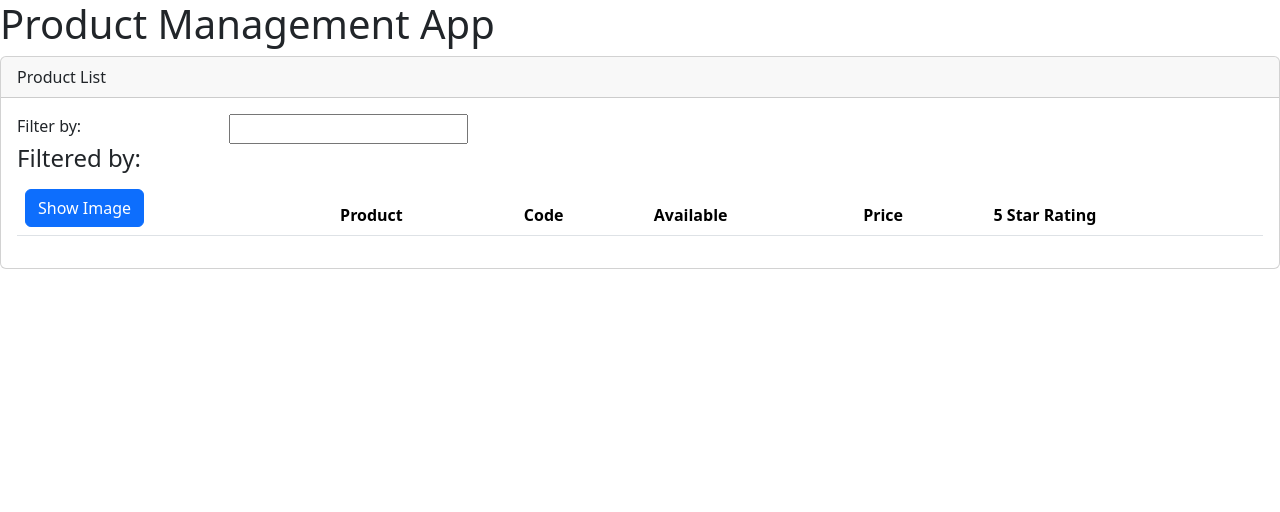
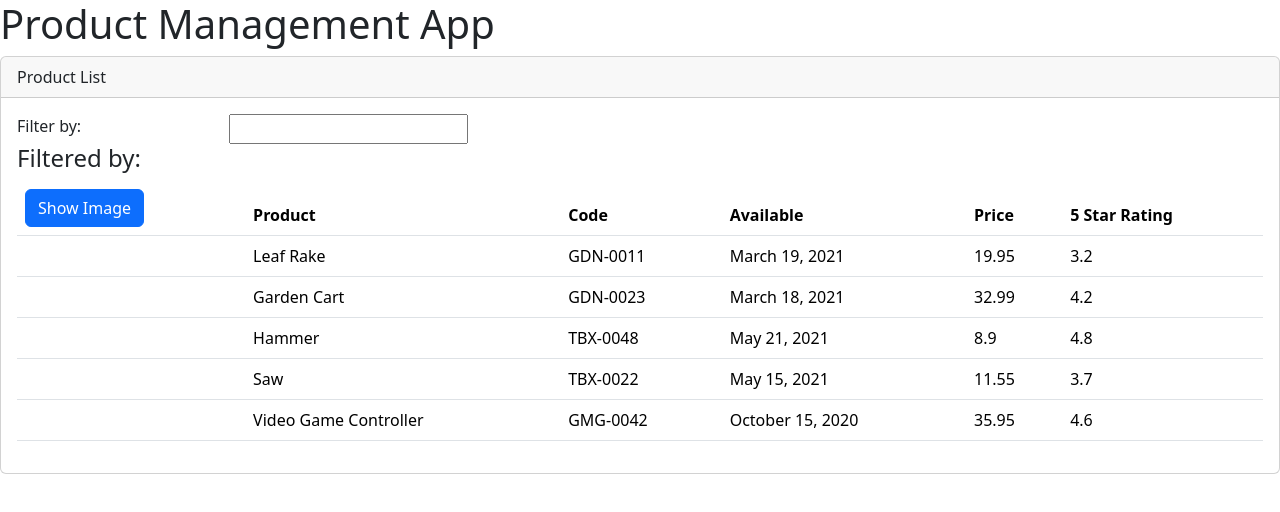
Before and after one commit to javamoth/product-management-app, an Angular app: page / in a window 1280 px wide. Shown: the top 512 px of the page. Built offline with nearby package versions, Linux system fonts and the light colour scheme.

Commit message:
List of products is now getting displayed

```diff
--- a/src/app/products/product-list.component.html
+++ b/src/app/products/product-list.component.html
@@ -15,7 +15,7 @@
         </div>
       </div>
       <div class='table-responsive'>
-        <table class='table'>
+        <table class='table' *ngIf="products.length">
           <thead>
             <tr>
               <th>
@@ -31,6 +31,14 @@
             </tr>
           </thead>
           <tbody>
+            <tr *ngFor="let product of products">
+                <td></td>
+                <td>{{product.productName}}</td>
+                <td>{{product.productCode}}</td>
+                <td>{{product.releaseDate}}</td>
+                <td>{{product.price}}</td>
+                <td>{{product.starRating}}</td>
+            </tr>
 
           </tbody>
         </table>
--- a/src/app/products/product-list.component.ts
+++ b/src/app/products/product-list.component.ts
@@ -7,4 +7,57 @@
 
 export class ProductListComponent {
     pageTitle: string = 'Product List';
+    products: any[] =
+    [
+        {
+          "productId": 1,
+          "productName": "Leaf Rake",
+          "productCode": "GDN-0011",
+          "releaseDate": "March 19, 2021",
+          "description": "Leaf rake with 48-inch wooden handle.",
+          "price": 19.95,
+          "starRating": 3.2,
+          "imageUrl": "assets/images/leaf_rake.png"
+        },
+        {
+          "productId": 2,
+          "productName": "Garden Cart",
+          "productCode": "GDN-0023",
+          "releaseDate": "March 18, 2021",
+          "description": "15 gallon capacity rolling garden cart",
+          "price": 32.99,
+          "starRating": 4.2,
+          "imageUrl": "assets/images/garden_cart.png"
+        },
+        {
+          "productId": 5,
+          "productName": "Hammer",
+          "productCode": "TBX-0048",
+          "releaseDate": "May 21, 2021",
+          "description": "Curved claw steel hammer",
+          "price": 8.9,
+          "starRating": 4.8,
+          "imageUrl": "assets/images/hammer.png"
+        },
+        {
+          "productId": 8,
+          "productName": "Saw",
+          "productCode": "TBX-0022",
+          "releaseDate": "May 15, 2021",
+          "description": "15-inch steel blade hand saw",
+          "price": 11.55,
+          "starRating": 3.7,
+          "imageUrl": "assets/images/saw.png"
+        },
+        {
+          "productId": 10,
+          "productName": "Video Game Controller",
+          "productCode": "GMG-0042",
+          "releaseDate": "October 15, 2020",
+          "description": "Standard two-button video game controller",
+          "price": 35.95,
+          "starRating": 4.6,
+          "imageUrl": "assets/images/xbox-controller.png"
+        }
+      ];
 }
```
